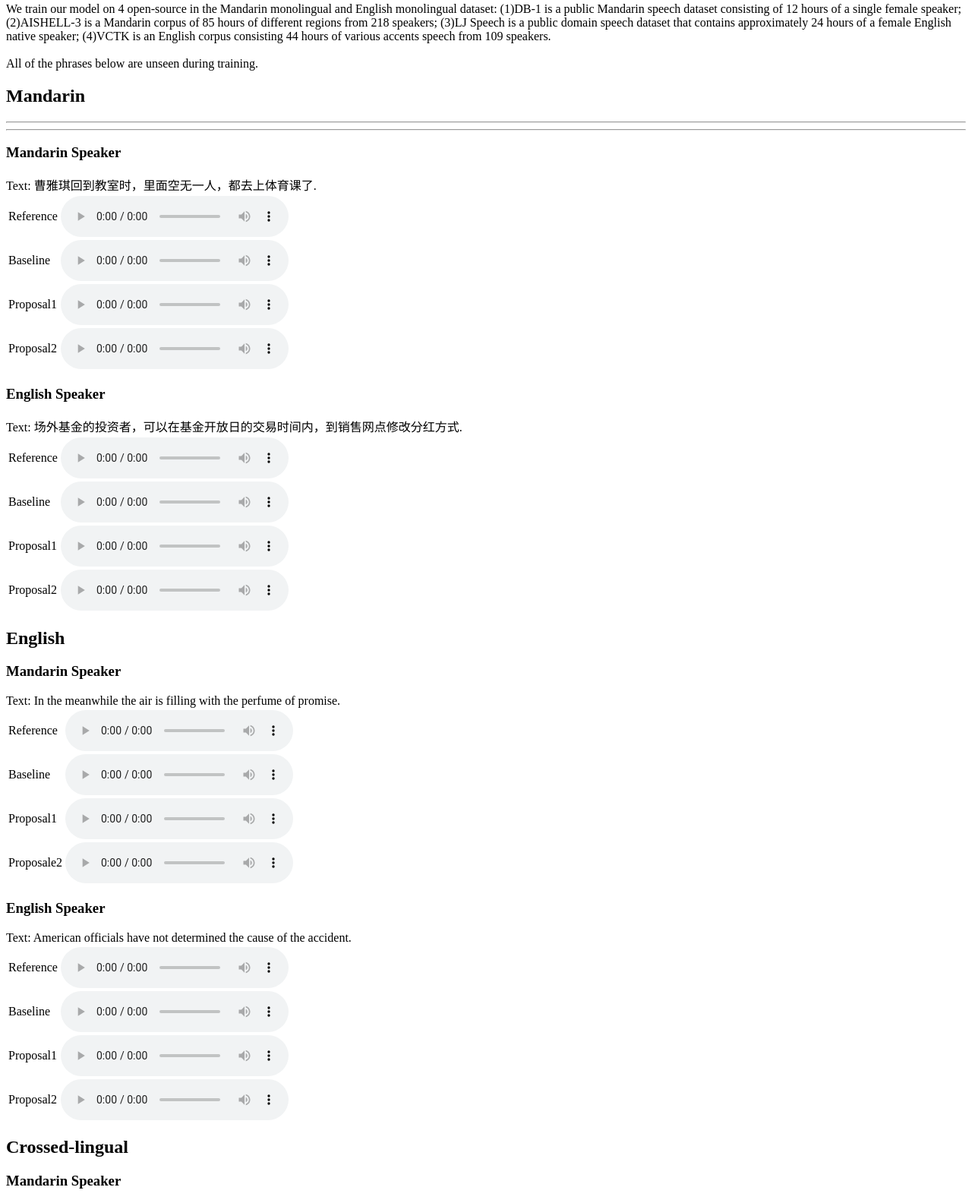
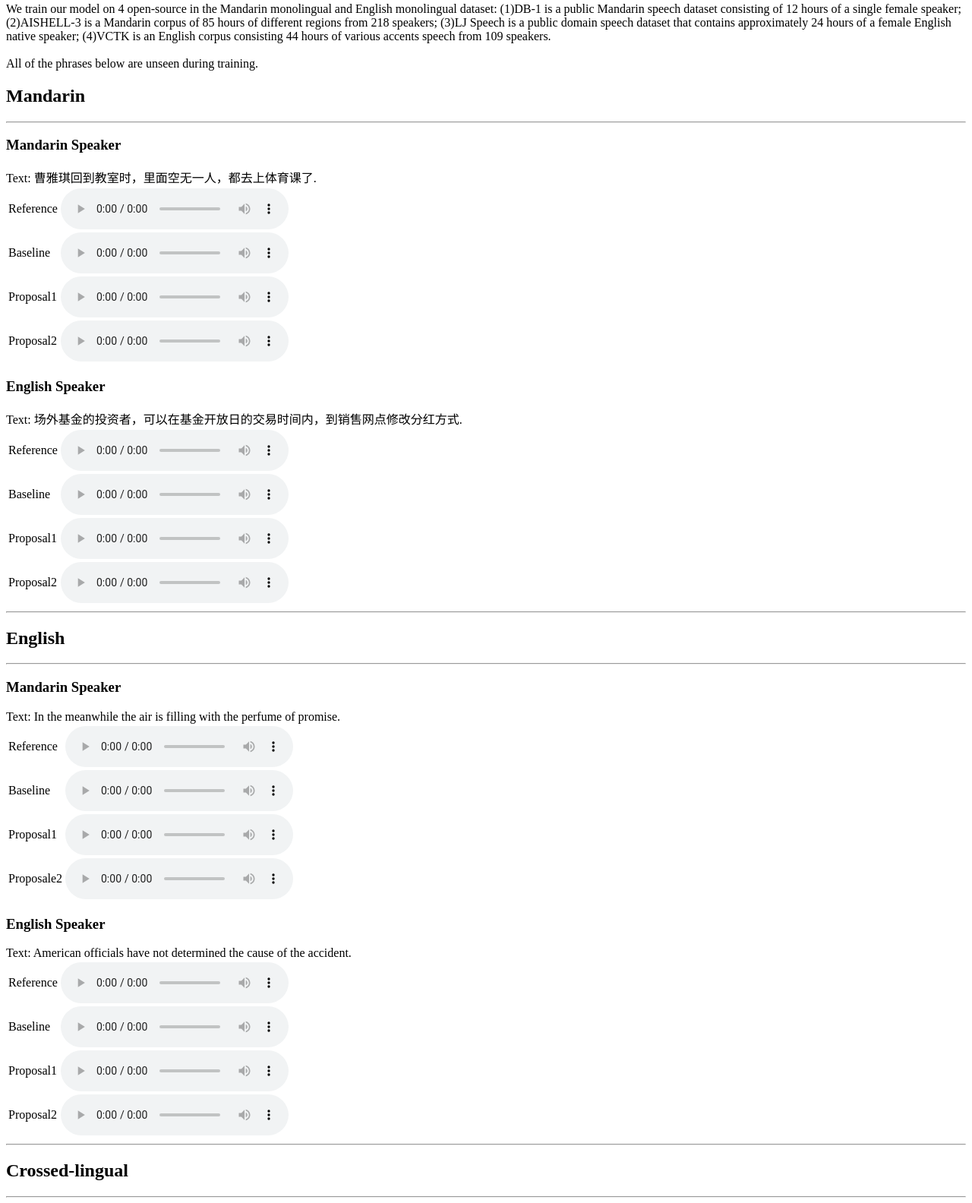
Before and after one commit to zhu1hai/paper-demo, a plain HTML site: page index.html in a window 1280 px wide. Shown: the part 429-2013 px from the top of the page at 76% size. Drawn offline with Linux system fonts and the light colour scheme.

Commit message:
add split

```diff
--- a/index.html
+++ b/index.html
@@ -44,7 +44,7 @@
 		<!-- Section 4.1 -->
 		<div>
       <a name="mandarin_tts"><h2>Mandarin</h2></a>
-      <hr> <hr/>
+      <hr>
       <a name="mandarin_tts.sample"><h3>Mandarin Speaker</h3></a>
       <div class="text_gst">Text: 曹雅琪回到教室时，里面空无一人，都去上体育课了.</div>
       <!--Text: The plenty around me, the ease and independence, gave me a delightful sense of comfort.</h4>-->
@@ -91,9 +91,10 @@
         </tr>
        </tbody>
       </table>
-
+      <hr/>
       <a name="english_tts"><h2>English</h2></a>
 
+      <hr>
       <a name="mandarin_tts.sample"><h3>Mandarin Speaker</h3></a>
       <div class="text_gst">Text: In the meanwhile the air is filling with the perfume of promise.</div>
       <!--Text: The plenty around me, the ease and independence, gave me a delightful sense of comfort.</h4>-->
@@ -142,7 +143,9 @@
       </table>
 
             </table>
+	<hr/>
       <a name="cross_tts"><h2>Crossed-lingual</h2></a>
+	<hr>
       <a name="multi_tts.sample"><h3>Mandarin Speaker</h3></a>
        <table>
         <tbody>
@@ -216,7 +219,7 @@
         </tr>
       </tbody></table>
 
-      <p>&nbsp;</p>
+      <hr\>
 
       <p>&nbsp;</p>
       <a name="accent_tts"><h2>Accent Control</h2></a>
```
